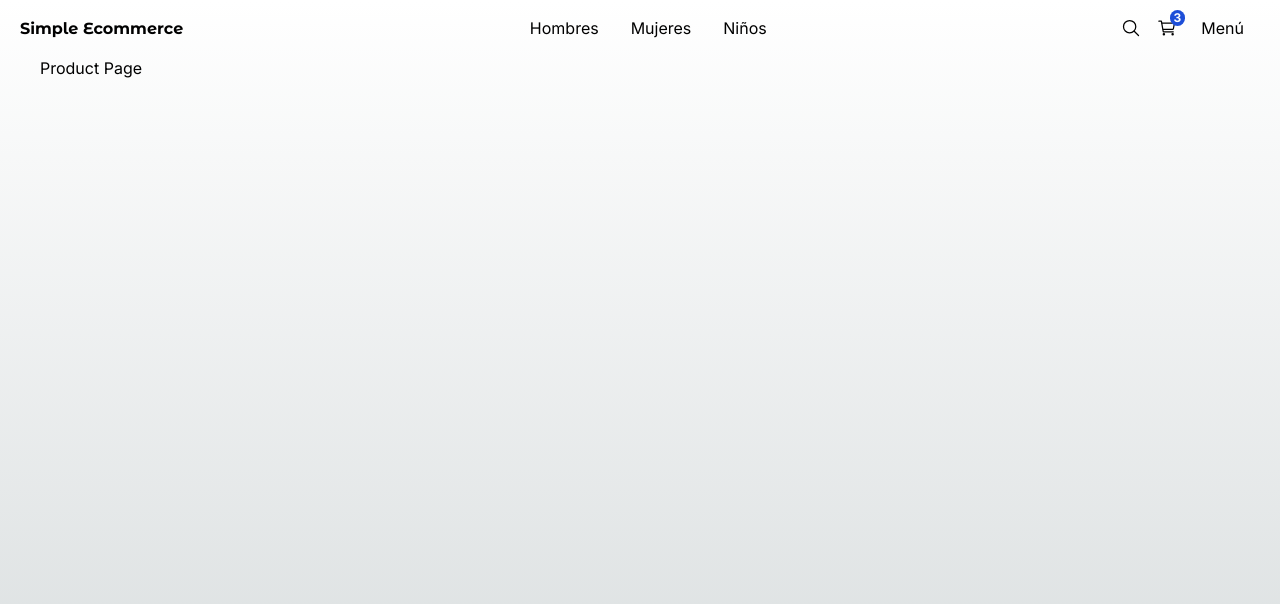
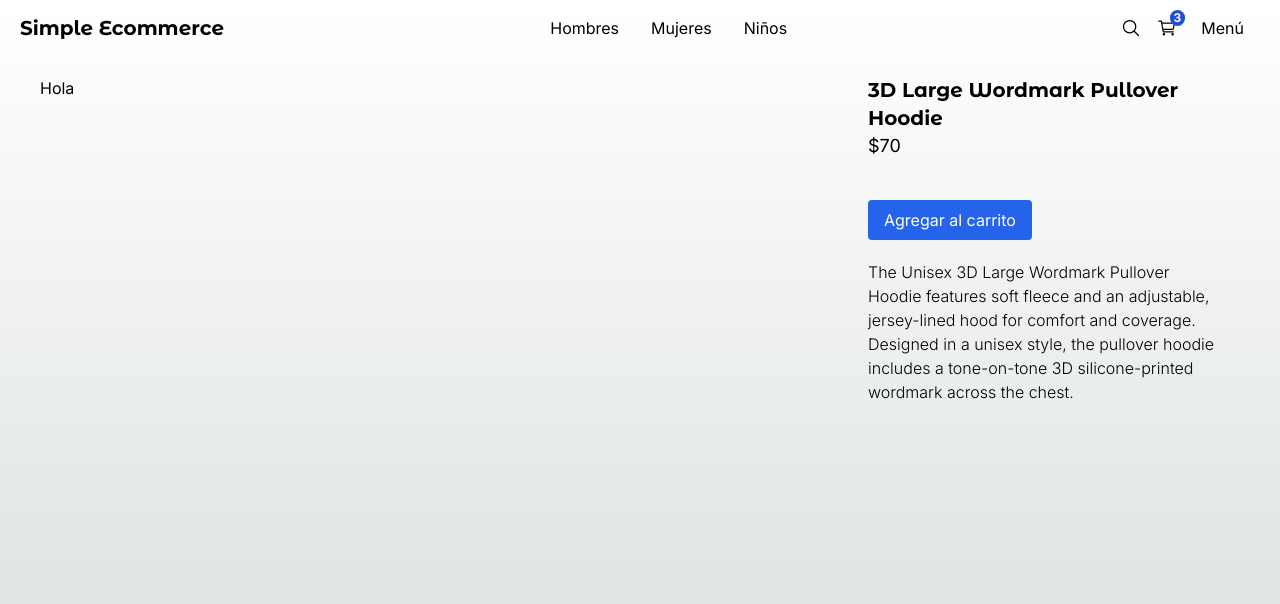
Before and after one commit to franponce/simple-ecommerce, a Next.js app: page /product/3d_large_wordmark_pullover_hoodie in a window 1280 px wide. Shown: the top 604 px of the page. Built offline with nearby package versions, Linux system fonts and the light colour scheme.

Commit message:
The assembly of the product screen structure is started.

```diff
--- a/src/app/(shop)/product/[slug]/page.tsx
+++ b/src/app/(shop)/product/[slug]/page.tsx
@@ -1,9 +1,60 @@
-export default function() {
+import { titleFont } from "@/config/fonts";
+import { initialData } from "@/seed/seed";
+import { notFound } from "next/navigation";
+
+interface Props {
+    params: {
+        slug: string;
+    }
+}
+
+export default function({params}: Props) {
+
+    const {slug} = params;
+    const product = initialData.products.find( product => product.slug === slug);
+
+    if(!product) {
+        notFound();
+    }
+
+
     return (
-        <div>
-            <h1>
-                Product Page
-            </h1>
+        <div className="mt-5 mb-20 grid grid-cols-1 md:grid-cols-3 gap-3">
+
+            {/* Slideshow */}
+
+            <div className="col-span-1 md:col-span-2">
+                <h1>Hola</h1>
+            </div>
+
+            {/* Detalles de producto */}
+
+            <div className="col-span-1 px-5">
+
+                <h1 className={`${titleFont.className} antialiased font-bold text-xl`}>
+                    {product.title}
+                </h1>
+                <p className="text-lg mb-5">${product.price}</p>
+
+                {/* Selector de talle */}
+
+                {/* Selector de cantidad */}
+
+                {/* Button agregar al carrito */}
+
+                <button className="btn-primary my-5">
+                    Agregar al carrito
+                </button>
+
+                {/* Descripción */}
+
+                <h3 className="font-bold text-sm"></h3>
+                <p className="font-light">
+                    {product.description}
+                </p>
+
+            </div>
+
         </div>
     );
 }
--- /dev/null
+++ b/src/app/(shop)/product/not-found.tsx
@@ -0,0 +1,7 @@
+import { PageNotFound } from '@/components';
+
+export default function() {
+    return (
+       <PageNotFound/>
+    );
+}
--- a/src/components/ui/top-menu/TopMenu.tsx
+++ b/src/components/ui/top-menu/TopMenu.tsx
@@ -21,7 +21,7 @@
       {/* Logo */}
       <div>
         <Link href="/">
-          <span className={`${titleFont.className} antialiased font-bold`}>Simple Ecommerce</span>
+          <span className={`${titleFont.className} antialiased font-bold text-xl`}>Simple Ecommerce</span>
         </Link>
       </div>
 
```
